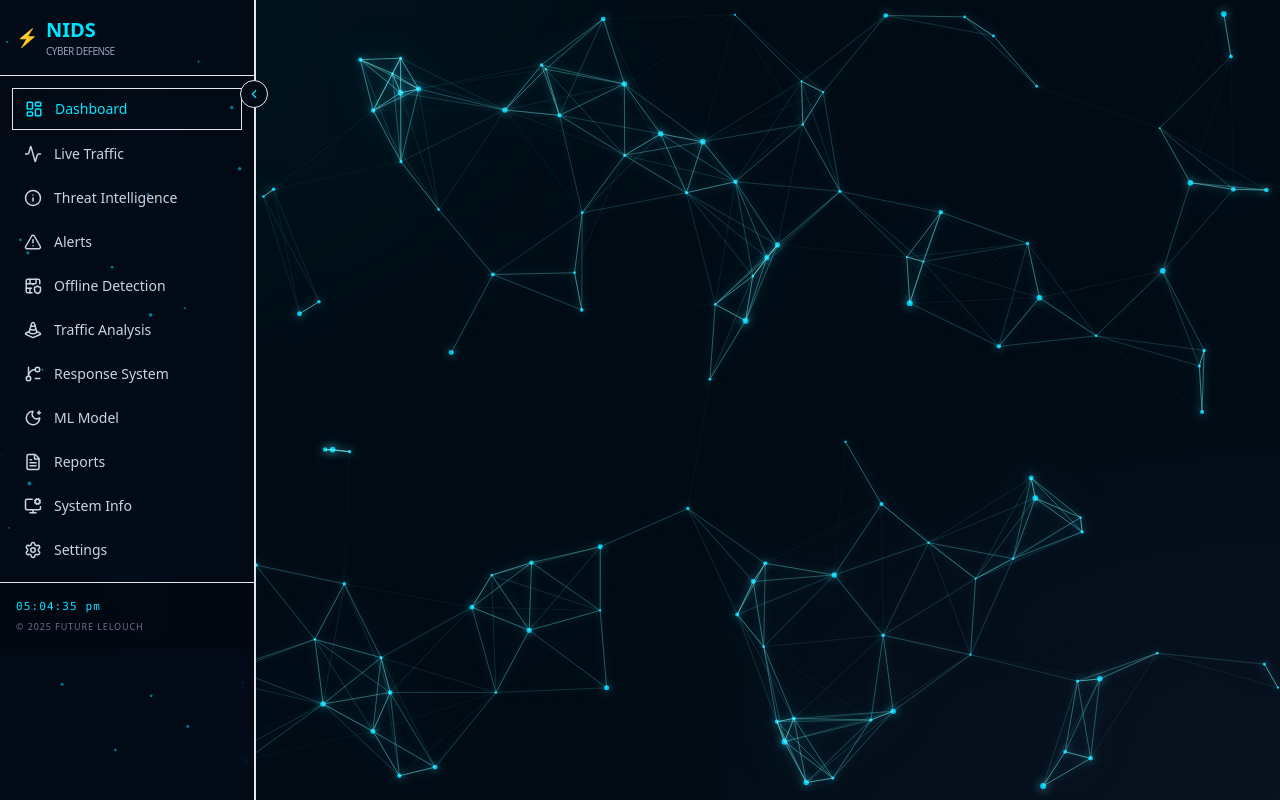
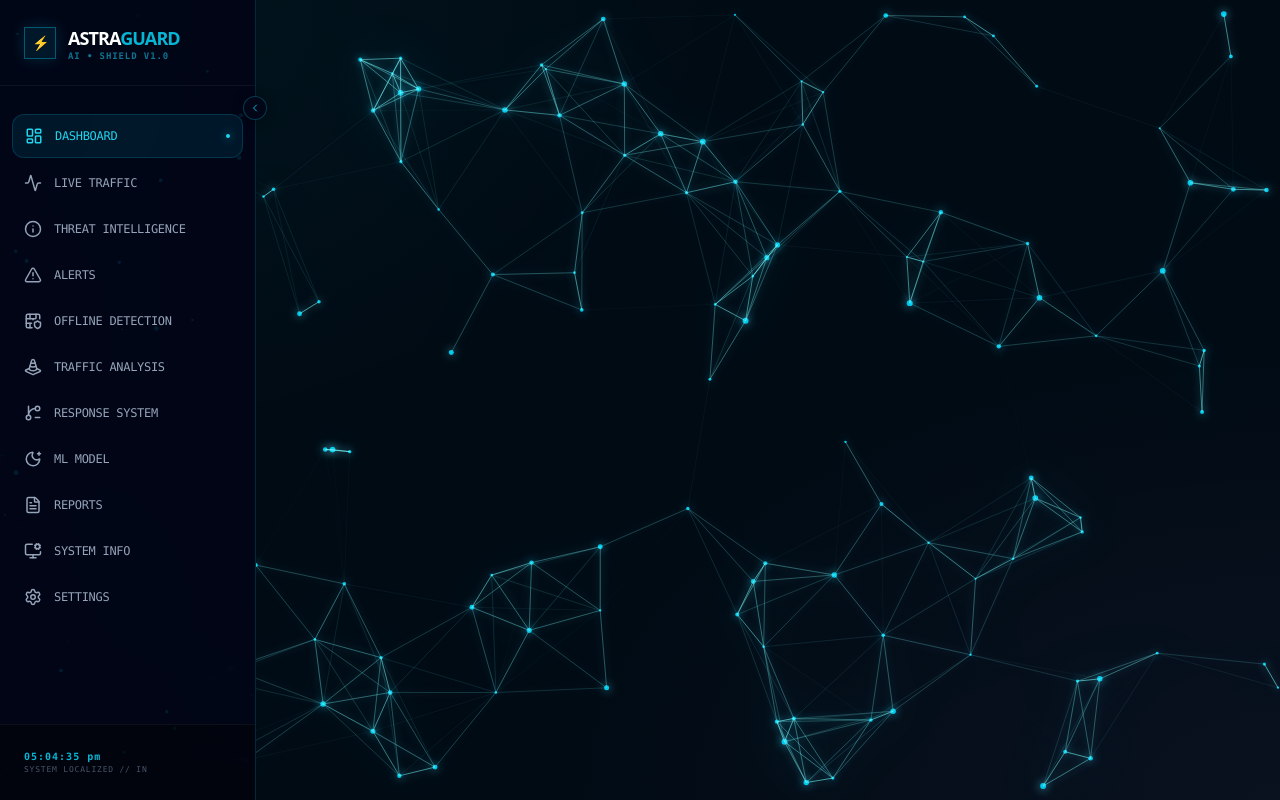
Before and after one commit to ayu-yishu13/Astra_Gaurd, a React (Vite) app in the folder frontend/: page / in a window 1280 px wide. Built offline with nearby package versions, Linux system fonts and the light colour scheme; no server answers; the database is empty; sample sign-in values are in the browser's storage.

Commit message:
Fixed the view

```diff
--- a/frontend/src/components/Navbar.jsx
+++ b/frontend/src/components/Navbar.jsx
@@ -1,172 +1,104 @@
 import React, { useState } from "react";
-import { Shield, Search, User, ChevronDown, RefreshCcw, LogOut, CurrencyIcon, Menu, X } from "lucide-react";
+import { Search, User, ChevronDown, RefreshCcw, LogOut, Menu, Bell, ShieldCheck } from "lucide-react";
 import { useAuth } from "../context/AuthContext";
 import { useLocation, useNavigate } from "react-router-dom";
 
-export default function Navbar({ onRefresh }) {
+export default function Navbar({ onRefresh, setIsMobileOpen }) {
   const { user, logout } = useAuth();
   const navigate = useNavigate();
-  const location = useLocation();
-
+  const [profileOpen, setProfileOpen] = useState(false);
   const [searchQuery, setSearchQuery] = useState("");
-  const [profileOpen, setProfileOpen] = useState(false);
-  const [menuOpen, setMenuOpen] = useState(false); // New state for mobile menu
-
-  const navLinks = [
-    { path: "/", label: "Dashboard" },
-    { path: "/livetraffic", label: "Live Traffic" },
-    { path: "/flow", label: "Flow Analyzer" },
-    { path: "/alerts", label: "Alerts" },
-    { path: "/threats", label: "Threat Intel" },
-    { path: "/reports", label: "Reports" },
-    { path: "/system", label: "System" },
-    { path: "/mlmodels", label: "ML Models" },
-  ];
-
-  const handleNavigate = (path) => {
-    navigate(path);
-    setMenuOpen(false); // Close mobile menu on click
-  };
 
   return (
-    <nav className="relative z-[50] border-b border-accent/20 backdrop-blur-xl py-2 lg:py-4 shadow-[0_4px_20px_rgba(0,0,0,0.45)]">
-      <div className="container mx-auto px-4 flex items-center justify-between lg:justify-start gap-4 lg:gap-6">
+    <nav className="fixed top-0 left-0 right-0 lg:left-0 z-[100] border-b border-cyan-500/10 backdrop-blur-md bg-[#020617]/80 py-3 shadow-[0_4px_30px_rgba(0,0,0,0.5)]">
+      <div className="container mx-auto px-4 lg:px-8 flex items-center justify-between">
 
-        {/* Mobile Menu Toggle */}
-        <button
-          onClick={() => setMenuOpen(!menuOpen)}
-          className="lg:hidden p-2 rounded-lg border border-accent/30 text-accent"
-        >
-          {menuOpen ? <X size={20} /> : <Menu size={20} />}
-        </button>
+        {/* LEFT SECTION: Mobile Toggle & Brand */}
+        <div className="flex items-center gap-4">
+          {/* Mobile Menu Toggle: This triggers the Sidebar */}
+          <button
+            onClick={() => setIsMobileOpen(true)}
+            className="lg:hidden p-2 rounded-lg bg-cyan-500/5 border border-cyan-500/20 text-cyan-400 hover:bg-cyan-500/10 transition-all"
+          >
+            <Menu size={20} />
+          </button>
 
-        {/* Brand */}
-        <button onClick={() => navigate("/")} className="flex items-center gap-2 lg:gap-3 group">
-          <div className="p-1.5 lg:p-2 rounded-xl border border-accent/50 bg-accent/10 shadow-neon group-hover:bg-accent/20 transition">
-            <CurrencyIcon size={18} className="text-accent" />
-          </div>
-          <div className="flex flex-col leading-tight text-left">
-            <span className="text-[12px] lg:text-sm font-semibold text-accent tracking-[0.15em] lg:tracking-[0.22em] uppercase">
-              ASTRAGUARD
-            </span>
-            <span className="text-[9px] lg:text-[11px] text-slate-400 uppercase tracking-[0.12em] lg:tracking-[0.18em]">
-              AI • NIDS
+          {/* Brand: Visible on Mobile, hidden on Laptop (since sidebar has it) */}
+          <div className="flex lg:hidden items-center gap-2">
+            <ShieldCheck size={20} className="text-cyan-500" />
+            <span className="text-sm font-black text-white tracking-tighter uppercase">
+              ASTRA<span className="text-cyan-500">GUARD</span>
             </span>
           </div>
-        </button>
 
-        {/* Main Nav (Desktop) */}
-        <div className="hidden lg:flex items-center gap-2 text-sm text-slate-300 ml-4">
-          {navLinks.map((item, i) => (
-            <button
-              key={i}
-              onClick={() => navigate(item.path)}
-              className={`px-3 py-1.5 rounded-full transition-all duration-200 whitespace-nowrap ${
-                location.pathname === item.path
-                  ? "text-accent bg-accent/10 shadow-[0_0_10px_rgba(0,229,255,0.35)]"
-                  : "text-slate-300 hover:text-accent hover:bg-accent/10"
-              }`}
-            >
-              {item.label}
-            </button>
-          ))}
+          {/* Desktop Status Indicator */}
+          <div className="hidden lg:flex items-center gap-3 px-4 py-1.5 rounded-full bg-emerald-500/5 border border-emerald-500/20 ml-64">
+             <span className="w-2 h-2 rounded-full bg-emerald-500 animate-pulse"></span>
+             <span className="text-[10px] font-mono text-emerald-500 uppercase tracking-widest font-bold">System Online // Node_01</span>
+          </div>
         </div>
 
-        {/* Right side */}
-        <div className="ml-auto flex items-center gap-2 lg:gap-4">
-          {/* Search (Hidden on small mobile) */}
-          <div className="hidden sm:flex items-center gap-2 px-3 py-1.5 rounded-full border border-accent/40 bg-white/5 focus-within:ring-1 focus-within:ring-accent/60 transition">
-            <Search size={14} className="text-accent/80" />
+        {/* RIGHT SECTION: Search & Profile */}
+        <div className="flex items-center gap-3 lg:gap-6">
+
+          {/* Enhanced Search Bar */}
+          <div className="hidden md:flex items-center gap-2 px-4 py-2 rounded-lg border border-white/5 bg-white/5 focus-within:border-cyan-500/50 transition-all group">
+            <Search size={14} className="text-slate-500 group-focus-within:text-cyan-400" />
             <input
               type="text"
+              placeholder="QUICK SEARCH..."
               value={searchQuery}
               onChange={(e) => setSearchQuery(e.target.value)}
-              placeholder="Search..."
-              className="bg-transparent text-xs text-slate-200 placeholder:text-slate-500 focus:outline-none w-24 lg:w-40"
+              className="bg-transparent text-[11px] font-mono text-slate-200 placeholder:text-slate-600 focus:outline-none w-32 lg:w-64"
             />
           </div>
 
-          {/* Profile */}
+          {/* Notifications */}
+          <button className="relative p-2 text-slate-400 hover:text-cyan-400 transition-colors">
+            <Bell size={18} />
+            <span className="absolute top-1.5 right-1.5 w-1.5 h-1.5 bg-rose-500 rounded-full border border-[#020617]"></span>
+          </button>
+
+          {/* Profile Dropdown */}
           <div className="relative">
             <button
               onClick={() => setProfileOpen(!profileOpen)}
-              className="flex items-center gap-2 p-1 lg:px-2 lg:py-1.5 rounded-full border border-accent/40 bg-white/5 hover:bg-accent/10 transition"
+              className="flex items-center gap-3 p-1 pr-3 rounded-full border border-white/10 bg-white/5 hover:bg-white/10 transition-all"
             >
-              <div className="w-7 h-7 lg:w-8 lg:h-8 rounded-full border border-accent/40 bg-accent/10 flex items-center justify-center">
-                <User size={14} className="text-accent" />
+              <div className="w-8 h-8 rounded-full border border-cyan-500/30 bg-cyan-500/10 flex items-center justify-center">
+                <User size={16} className="text-cyan-400" />
               </div>
-              <div className="hidden md:flex flex-col items-start max-w-[100px]">
-                <span className="text-[10px] text-slate-400 uppercase tracking-wider font-bold">
-                  Operator
-                </span>
-                <span className="text-xs text-accent font-medium truncate w-full text-left">
-                  {user?.displayName || "Analyst"}
-                </span>
+              <div className="hidden sm:flex flex-col items-start">
+                <span className="text-[10px] text-slate-500 font-bold uppercase leading-none mb-1">Operator</span>
+                <span className="text-xs text-white font-medium">{user?.displayName?.split(' ')[0] || "Analyst"}</span>
               </div>
-              <ChevronDown size={14} className="text-slate-400 hidden sm:block" />
+              <ChevronDown size={14} className="text-slate-500" />
             </button>
 
             {profileOpen && (
-              <div className="absolute right-0 mt-3 w-44 rounded-xl border border-accent/30 bg-[#020617] shadow-2xl py-2 text-sm z-50 animate-in fade-in zoom-in duration-200">
+              <div className="absolute right-0 mt-3 w-48 rounded-xl border border-white/10 bg-[#0b1120] shadow-[0_10px_40px_rgba(0,0,0,0.7)] py-2 text-sm z-[110] animate-in fade-in zoom-in duration-200">
+                <div className="px-4 py-2 border-b border-white/5 mb-2">
+                   <p className="text-[10px] text-slate-500 font-mono">AUTH_LEVEL: ADMIN</p>
+                </div>
+
                 {onRefresh && (
-                  <>
-                    <button
-                      onClick={() => {
-                        onRefresh();
-                        setProfileOpen(false);
-                      }}
-                      className="w-full flex items-center gap-3 px-4 py-2.5 hover:bg-accent/10 text-slate-200 transition"
-                    >
-                      <RefreshCcw size={14} className="text-accent" />
-                      <span>Reload data</span>
-                    </button>
-                    <div className="border-t border-slate-700/60 my-1" />
-                  </>
+                  <button onClick={() => { onRefresh(); setProfileOpen(false); }}
+                    className="w-full flex items-center gap-3 px-4 py-2.5 hover:bg-cyan-500/10 text-slate-300 transition-colors group">
+                    <RefreshCcw size={14} className="text-cyan-500 group-hover:rotate-180 transition-transform duration-500" />
+                    <span>Sync Database</span>
+                  </button>
                 )}
 
-                <button
-                  onClick={() => logout()}
-                  className="w-full flex items-center gap-3 px-4 py-2.5 hover:bg-red-500/15 text-red-300 transition"
-                >
+                <button onClick={() => logout()}
+                  className="w-full flex items-center gap-3 px-4 py-2.5 hover:bg-rose-500/10 text-rose-400 transition-colors">
                   <LogOut size={14} />
-                  <span>Logout</span>
+                  <span>Terminate Session</span>
                 </button>
               </div>
             )}
           </div>
         </div>
       </div>
-
-      {/* MOBILE MENU DRAWER */}
-      {menuOpen && (
-        <div className="lg:hidden absolute top-[100%] left-0 w-full bg-[#020617]/95 border-b border-accent/20 backdrop-blur-2xl animate-in slide-in-from-top duration-300 overflow-hidden shadow-2xl">
-          <div className="flex flex-col p-4 gap-2">
-            {navLinks.map((item, i) => (
-              <button
-                key={i}
-                onClick={() => handleNavigate(item.path)}
-                className={`flex items-center px-4 py-3 rounded-xl transition-all ${
-                  location.pathname === item.path
-                    ? "text-accent bg-accent/10 border border-accent/20 shadow-neon-sm"
-                    : "text-slate-300 hover:text-accent hover:bg-accent/5"
-                }`}
-              >
-                {item.label}
-              </button>
-            ))}
-
-            {/* Mobile Search - shown only in menu */}
-            <div className="flex sm:hidden items-center gap-3 px-4 py-3 mt-2 rounded-xl border border-accent/20 bg-white/5">
-                <Search size={16} className="text-accent" />
-                <input
-                    type="text"
-                    placeholder="Search systems..."
-                    className="bg-transparent text-sm text-slate-200 focus:outline-none w-full"
-                />
-            </div>
-          </div>
-        </div>
-      )}
     </nav>
   );
 }
--- a/frontend/src/components/Sidebar.jsx
+++ b/frontend/src/components/Sidebar.jsx
@@ -4,7 +4,7 @@ import { NavLink } from "react-router-dom";
 import {
   Activity, AlertTriangle, FileText, Info, Settings, TrafficCone,
   MonitorCog, GitBranchMinus, BrickWallShield, ChevronLeft, ChevronRight,
-  MoonStar, LayoutDashboard, X, Menu
+  MoonStar, LayoutDashboard, X
 } from "lucide-react";
 
 export default function Sidebar({ collapsed, setCollapsed, isMobileOpen, setIsMobileOpen }) {
@@ -12,7 +12,7 @@ export default function Sidebar({ collapsed, setCollapsed, isMobileOpen, setIsMo
   const canvasRef = useRef(null);
   const [time, setTime] = useState("");
 
-  // clock tick
+  // System Clock
   useEffect(() => {
     const tick = () => {
       const now = new Date();
@@ -23,7 +23,7 @@ export default function Sidebar({ collapsed, setCollapsed, isMobileOpen, setIsMo
     return () => clearInterval(id);
   }, []);
 
-  // Canvas Animation Logic (Kept as per your original code)
+  // Neural Network Particle Animation
   useEffect(() => {
     const canvas = canvasRef.current;
     const sidebar = sidebarRef.current;
@@ -53,8 +53,8 @@ export default function Sidebar({ collapsed, setCollapsed, isMobileOpen, setIsMo
       for (let i = 0; i < COUNT; i++) {
         particles.push({
           x: Math.random() * width, y: Math.random() * height,
-          vx: (Math.random() - 0.5) * 0.3, vy: (Math.random() - 0.5) * 0.3,
-          size: Math.random() * 1.5 + 0.5,
+          vx: (Math.random() - 0.5) * 0.4, vy: (Math.random() - 0.5) * 0.4,
+          size: Math.random() * 2 + 0.5,
         });
       }
     }
@@ -67,7 +67,7 @@ export default function Sidebar({ collapsed, setCollapsed, isMobileOpen, setIsMo
         if (p.y < 0 || p.y > height) p.vy *= -1;
         ctx.beginPath();
         ctx.arc(p.x, p.y, p.size, 0, Math.PI * 2);
-        ctx.fillStyle = "rgba(0, 230, 255, 0.5)";
+        ctx.fillStyle = "rgba(0, 230, 255, 0.25)"; // Softer particles
         ctx.fill();
       }
       rafId = requestAnimationFrame(step);
@@ -77,7 +77,7 @@ export default function Sidebar({ collapsed, setCollapsed, isMobileOpen, setIsMo
     ro.observe(sidebar);
     resize(); step();
     return () => { if (rafId) cancelAnimationFrame(rafId); ro.disconnect(); };
-  }, [collapsed]);
+  }, [collapsed]); // Re-run when collapsed changes to fix canvas scale
 
   const navItems = [
     { to: "/", label: "Dashboard", icon: <LayoutDashboard size={18} /> },
@@ -95,83 +95,87 @@ export default function Sidebar({ collapsed, setCollapsed, isMobileOpen, setIsMo
 
   return (
     <>
-      {/* MOBILE OVERLAY: Blurs background when sidebar is open on mobile */}
+      {/* MOBILE OVERLAY */}
       {isMobileOpen && (
         <div
-          className="fixed inset-0 bg-black/60 backdrop-blur-sm z-[45] lg:hidden"
+          className="fixed inset-0 bg-black/70 backdrop-blur-md z-[150] lg:hidden"
           onClick={() => setIsMobileOpen(false)}
         />
       )}
 
       <aside
         ref={sidebarRef}
-        className={`fixed top-0 left-0 h-screen z-50 transition-all duration-300 ease-in-out
-          border-r-2 border-[var(--accent)]/14 bg-[#030b17]/90 backdrop-blur-xl
+        className={`fixed top-0 left-0 h-screen z-[160] transition-all duration-300 ease-in-out flex flex-col
+          border-r border-cyan-500/20 bg-[#020617]/95 backdrop-blur-2xl
           ${collapsed ? "w-20" : "w-64"}
-          /* MOBILE LOGIC: Slide out of screen on mobile unless isMobileOpen is true */
-          ${isMobileOpen ? "translate-x-0" : "-translate-x-full lg:translate-x-0"}
+          ${isMobileOpen ? "translate-x-0 shadow-[20px_0_50px_rgba(0,0,0,0.8)]" : "-translate-x-full lg:translate-x-0"}
         `}
       >
-        <canvas ref={canvasRef} className="pointer-events-none absolute inset-0 -z-10" />
+        <canvas ref={canvasRef} className="pointer-events-none absolute inset-0 -z-10 opacity-40" />
 
         {/* HEADER */}
-        <div className="p-4 border-b border-[var(--accent)]/12 flex items-center justify-between">
-          <div className="flex items-center gap-2">
-            <span className="text-[18px] font-extrabold text-[var(--accent)]">⚡</span>
+        <div className="p-6 border-b border-white/5 flex items-center justify-between">
+          <div className="flex items-center gap-3">
+            <div className="w-8 h-8 rounded-lg bg-cyan-500/10 border border-cyan-500/40 flex items-center justify-center shadow-[0_0_15px_rgba(6,182,212,0.2)]">
+               <span className="text-[14px] font-extrabold text-cyan-400">⚡</span>
+            </div>
             {(!collapsed || isMobileOpen) && (
-              <div>
-                <div className="text-xl font-bold text-[var(--accent)]">NIDS</div>
-                <div className="text-[10px] text-slate-400 uppercase tracking-tighter">Cyber Defense</div>
+              <div className="animate-in fade-in duration-500">
+                <div className="text-lg font-black text-white tracking-tighter uppercase">Astra<span className="text-cyan-500">Guard</span></div>
+                <div className="text-[9px] text-cyan-700 font-mono font-bold uppercase tracking-widest leading-none">AI • SHIELD v1.0</div>
               </div>
             )}
           </div>
 
-          {/* Close button - Only visible on Mobile */}
-          <button className="lg:hidden text-slate-400" onClick={() => setIsMobileOpen(false)}>
+          {/* Close button - Mobile */}
+          <button className="lg:hidden text-slate-400 hover:text-white transition-colors" onClick={() => setIsMobileOpen(false)}>
             <X size={20} />
           </button>
         </div>
 
         {/* NAVIGATION */}
-        <nav className="flex-1 p-3 overflow-y-auto overflow-x-hidden custom-scroll space-y-1">
+        <nav className="flex-1 p-3 overflow-y-auto overflow-x-hidden custom-scroll space-y-1 mt-4">
           {navItems.map(({ to, label, icon }) => (
             <NavLink
               key={to}
               to={to}
-              onClick={() => setIsMobileOpen(false)} // Close sidebar on mobile after clicking
+              onClick={() => setIsMobileOpen(false)}
               className={({ isActive }) => `
-                group flex items-center gap-3 px-3 py-2.5 rounded-lg transition-all text-sm
+                group relative flex items-center gap-3 px-3 py-3 rounded-xl transition-all duration-200
                 ${isActive
-                  ? "bg-[var(--accent)]/15 border border-[var(--accent)]/30 text-[var(--accent)]"
-                  : "text-slate-300 hover:bg-[var(--accent)]/5 hover:text-white"}
+                  ? "bg-cyan-500/10 border border-cyan-500/20 text-cyan-400"
+                  : "text-slate-400 hover:bg-white/5 hover:text-white"}
               `}
             >
-              <div className="shrink-0">{icon}</div>
-              {(!collapsed || isMobileOpen) && <span className="truncate font-medium">{label}</span>}
+              <div className="shrink-0 transition-transform group-hover:scale-110">{icon}</div>
+              {(!collapsed || isMobileOpen) && <span className="truncate font-medium tracking-tight text-xs uppercase font-mono">{label}</span>}
+
+              {/* Active Indicator Dot */}
+              <NavLink to={to} className={({ isActive }) => isActive ? "absolute right-3 w-1 h-1 rounded-full bg-cyan-400 shadow-[0_0_8px_rgba(6,182,212,1)]" : "hidden"} />
             </NavLink>
           ))}
         </nav>
 
         {/* FOOTER */}
-        <div className="p-4 border-t border-[var(--accent)]/12 bg-black/20">
-          <div className="flex flex-col gap-1">
+        <div className="p-6 border-t border-white/5 bg-black/40">
+          <div className="flex flex-col gap-1.5">
             {(!collapsed || isMobileOpen) ? (
-              <>
-                <div className="text-[11px] text-[var(--accent)] font-mono tracking-widest">{time}</div>
-                <div className="text-[9px] text-slate-500 uppercase tracking-widest">© 2025 Future Lelouch</div>
-              </>
+              <div className="animate-in fade-in slide-in-from-bottom-2 duration-700">
+                <div className="text-[10px] text-cyan-500 font-mono tracking-widest font-bold">{time}</div>
+                <div className="text-[8px] text-slate-600 uppercase tracking-widest font-mono">System Localized // IN</div>
+              </div>
             ) : (
-              <div className="text-[9px] text-slate-500 text-center">© 25</div>
+              <div className="text-[8px] text-slate-700 font-mono text-center">v1.0</div>
             )}
           </div>
         </div>
 
-        {/* DESKTOP COLLAPSE TOGGLE (Hidden on Mobile) */}
+        {/* DESKTOP COLLAPSE TOGGLE */}
         <button
           onClick={() => setCollapsed(!collapsed)}
-          className="hidden lg:flex absolute right-[-14px] top-20 w-7 h-7 rounded-full bg-[#030b17] border border-[var(--accent)]/30 text-[var(--accent)] items-center justify-center hover:scale-110 transition-transform"
+          className="hidden lg:flex absolute right-[-12px] top-24 w-6 h-6 rounded-full bg-[#020617] border border-cyan-500/30 text-cyan-500 items-center justify-center hover:bg-cyan-500 hover:text-black transition-all shadow-[0_0_10px_rgba(0,0,0,0.5)]"
         >
-          {collapsed ? <ChevronRight size={14} /> : <ChevronLeft size={14} />}
+          {collapsed ? <ChevronRight size={12} /> : <ChevronLeft size={12} />}
         </button>
       </aside>
     </>
```
